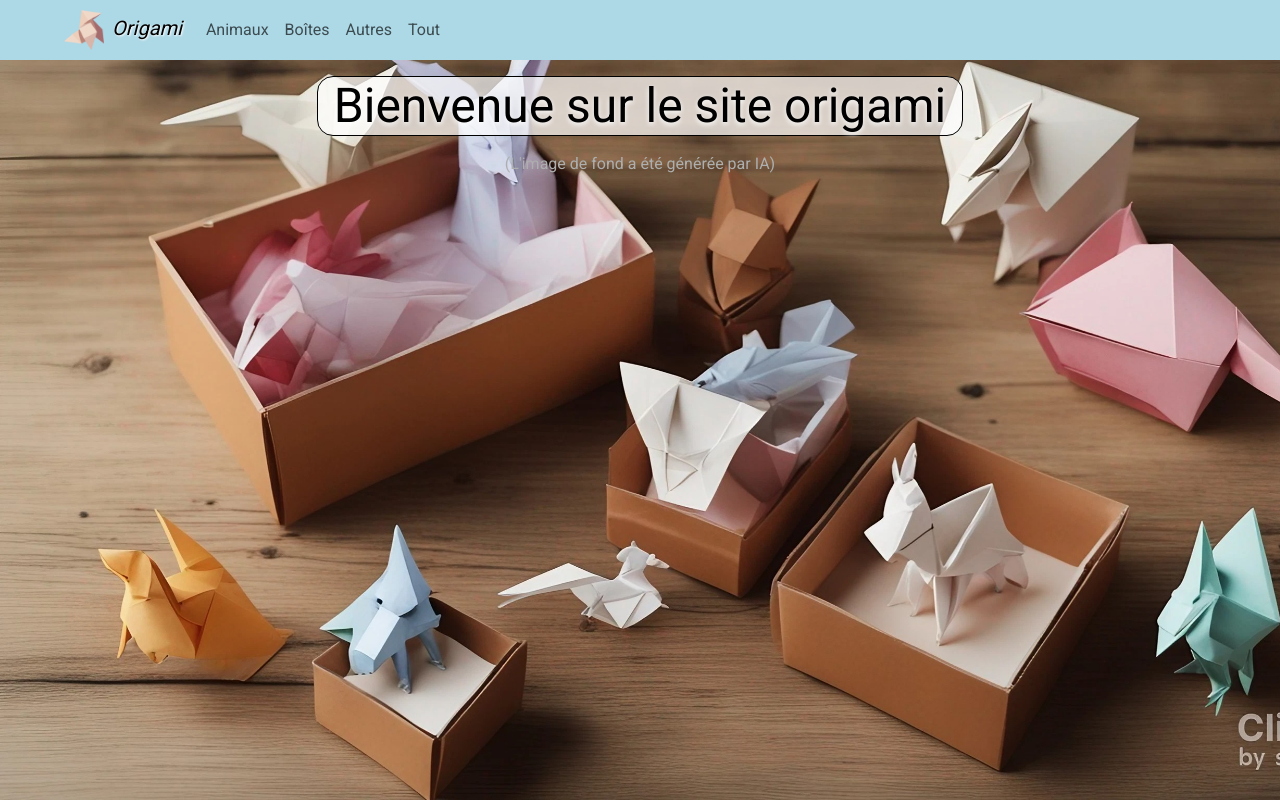
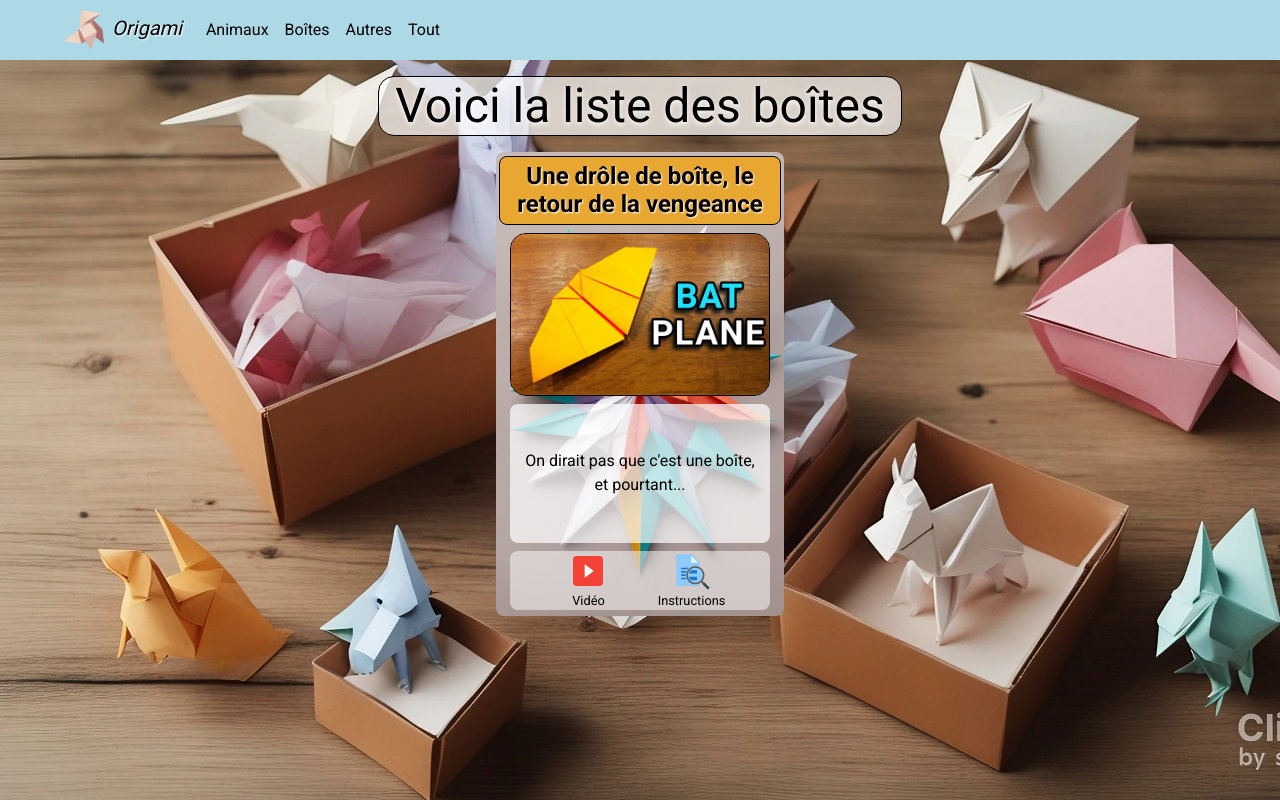
Before and after one commit to P-why1988/origami-front, a React (Create React App) app: page /#/boxes in a window 1280 px wide. Before the commit this address led to /#/origami-front/home. Built offline with nearby package versions, Linux system fonts and the light colour scheme.

Commit message:
NavBar media width

```diff
--- a/src/Components/App.js
+++ b/src/Components/App.js
@@ -9,20 +9,16 @@ import { Container } from 'react-bootstrap';
 
 function App() {
 
-    function url(link) {
-        return 'origami-front/' + link;
-    }
-
     return (
         <Container fluid className='p-0 ori-fullsize'>
             <HashRouter>
                 <MySpecialNavbar />
                 <Container fluid className='p-0 ori-body'>
                     <Routes>
-                        <Route exact path='*' element={ <Navigate to={ url('home') } /> } />
-                        <Route exact path={ url('home') } element={ <Home /> } />
+                        <Route exact path='*' element={ <Navigate to='home' /> } />
+                        <Route exact path='home' element={ <Home /> } />
                         <Route
-                            exact path={ url('boxes') }
+                            exact path='boxes'
                             element={
                                 <OrigamiPage
                                     type={ TYPE.box }
@@ -30,7 +26,7 @@ function App() {
                             }
                         />
                         <Route
-                            exact path={ url('animals') }
+                            exact path='animals'
                             element={
                                 <OrigamiPage
                                     type={ TYPE.animal }
@@ -38,7 +34,7 @@ function App() {
                             }
                         />
                         <Route
-                            exact path={ url('other') }
+                            exact path='other'
                             element={
                                 <OrigamiPage
                                     type={ TYPE.other }
@@ -46,7 +42,7 @@ function App() {
                             }
                         />
                         <Route
-                            exact path={ url('all') }
+                            exact path='all'
                             element={
                                 <OrigamiPage
                                 />
--- a/src/Components/MySpecialNavbar.js
+++ b/src/Components/MySpecialNavbar.js
@@ -1,30 +1,34 @@
-import { Nav, Navbar } from 'react-bootstrap';
+import { Nav, NavDropdown, Navbar } from 'react-bootstrap';
 import { Link } from 'react-router-dom';
 import '../Styles/MySpecialNavbar.css';
 import oriLogo from '../Assets/Icons/logo.png';
 
 function MySpecialNavbar() {
-    function url(link) {
-        return 'origami-front/' + link;
-    }
 
     return (
         <Navbar className='ori-navbar bg-body-tertiary'>
-            <Navbar.Brand as={ Link } to={ url('home') } className='ori-navbar-brand'>
+            <Navbar.Brand as={ Link } to='home' className='ori-navbar-brand'>
                 <img
                     src={ oriLogo }
                     alt='Logo Origami'
                     className='ori-logo'
                 />Origami
             </Navbar.Brand>
-            <Navbar.Collapse id="basic-navbar-nav">
-            <Nav className="me-auto">
-                <Nav.Link as={ Link } to={ url('animals') }>Animaux</Nav.Link>
-                <Nav.Link as={ Link } to={ url('boxes') }>Boîtes</Nav.Link>
-                <Nav.Link as={ Link } to={ url('other') }>Autres</Nav.Link>
-                <Nav.Link as={ Link } to={ url('all') }>Tout</Nav.Link>
+
+            <Nav className="me-auto ori-large-navbar">
+                <Nav.Link as={ Link } to='animals'>Animaux</Nav.Link>
+                <Nav.Link as={ Link } to='boxes'>Boîtes</Nav.Link>
+                <Nav.Link as={ Link } to='other'>Autres</Nav.Link>
+                <Nav.Link as={ Link } to='all'>Tout</Nav.Link>
             </Nav>
-            </Navbar.Collapse>
+
+            <NavDropdown className='ori-collapsed-navbar' title="Lé méniou">
+                <NavDropdown.Item as={ Link } to='animals'>Animaux</NavDropdown.Item>
+                <NavDropdown.Item as={ Link } to='boxes'>Boîtes</NavDropdown.Item>
+                <NavDropdown.Item as={ Link } to='other'>Autres</NavDropdown.Item>
+                <NavDropdown.Item as={ Link } to='all'>Tout</NavDropdown.Item>
+            </NavDropdown>
+
         </Navbar>
     );
 };
--- a/src/Styles/MySpecialNavbar.css
+++ b/src/Styles/MySpecialNavbar.css
@@ -3,19 +3,43 @@
     padding-left: 3rem;
     height: 60px;
     background-color: rgb(173, 216, 230) !important;
-    overflow-y: hidden;
-    overflow-x: auto;
 }
 
-@media(width <= 700px) {
-    .ori-navbar {
-        padding-left: 0;
-    }
+.ori-navbar a {
+    color: black;
+
 }
 
 .ori-navbar-brand {
     font-style: italic;
     text-shadow: white 1px 1px 2px;
+}
+
+@media (width > 550px) {
+    /* hide collapsed menu */
+    .ori-collapsed-navbar {
+        display: none;
+    }
+}
+
+@media (width <= 550px) {
+    /* hide large navbar */
+    .ori-large-navbar {
+        display: none;
+    }
+
+    .ori-navbar {
+        padding-left: 0rem;
+    }
+
+    .navbar-expand {
+        justify-content: space-between;
+        padding-right: 1rem;
+    }
+    .dropdown-menu {
+        margin-left: -4rem;
+        background-color: rgb(173, 216, 230) !important;
+    }
 }
 
 .me-auto a {
--- a/src/Styles/OrigamiPage.css
+++ b/src/Styles/OrigamiPage.css
@@ -15,8 +15,7 @@ h2 {
 }
 
 .ori-list {
-	/* list-style-type: none;
-	padding: 32px; */
+    padding: 0;
 	display: flex;
     flex-direction: row;
 	flex-wrap: wrap;
```
